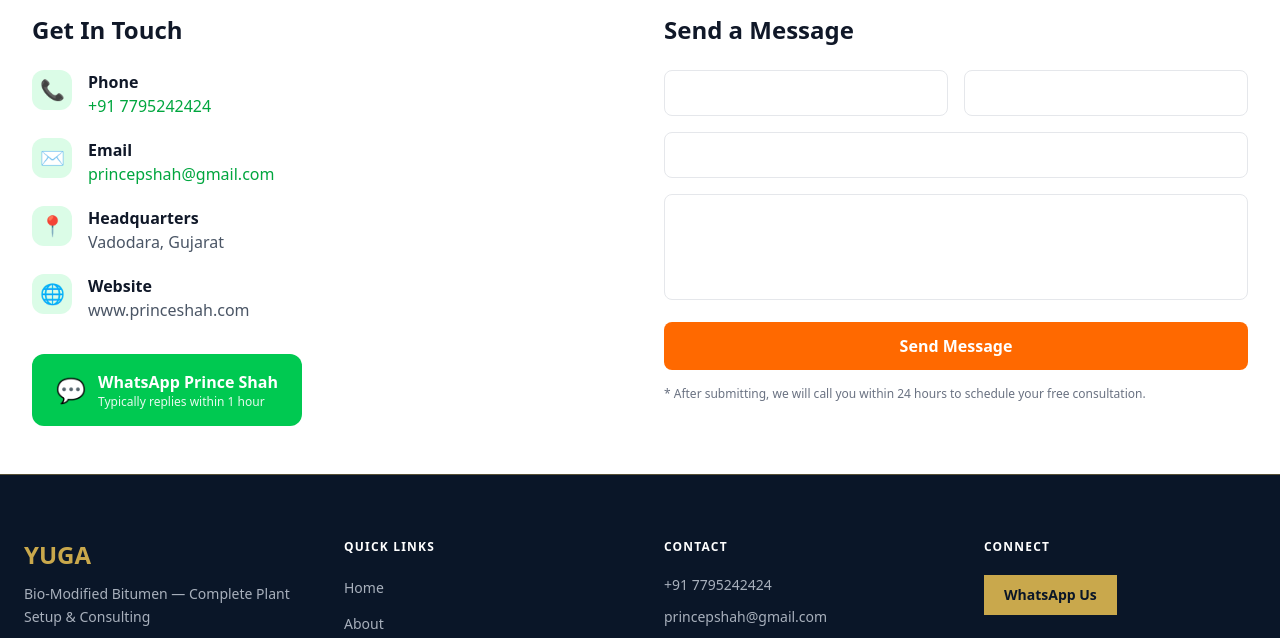
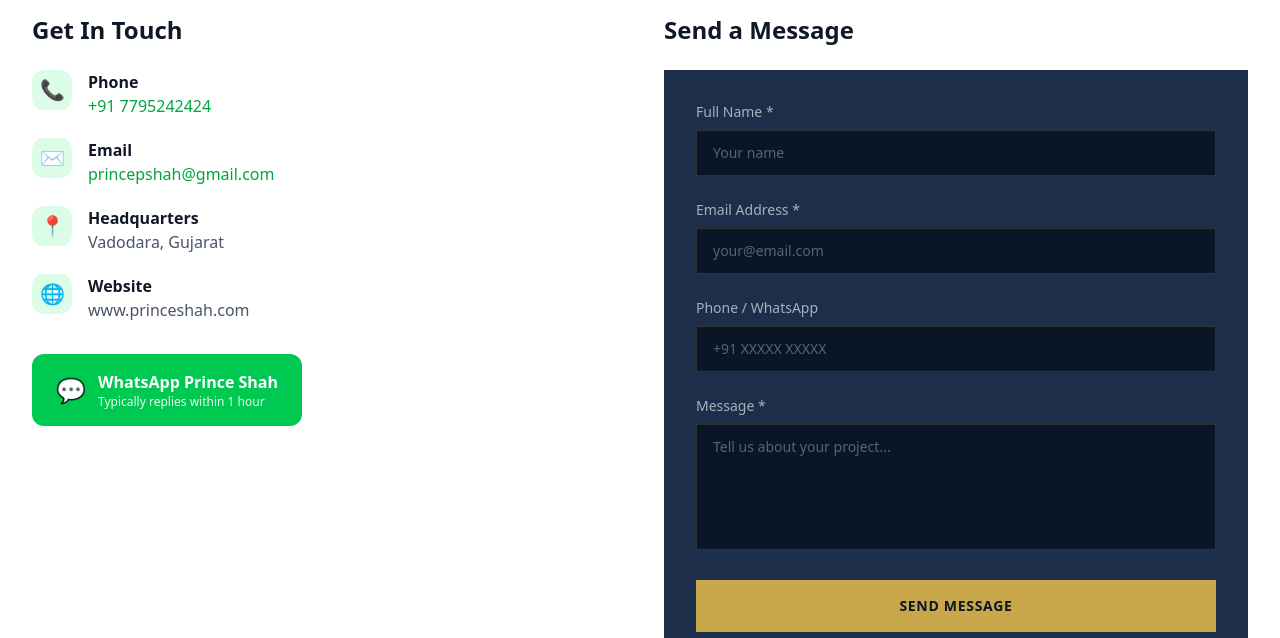
Before and after one commit to pacpltradingdesk-dotcom/yuga-website, a Next.js app: page /contact in a window 1280 px wide. Shown: the part 314-952 px from the top of the page. Built offline with nearby package versions, Linux system fonts and the light colour scheme; no server answers; a web font is replaced by a local one.

Commit message:
feat: redesign ContactForm — dark card, gold focus, redirect to /thank-you

```diff
--- a/components/ContactForm.tsx
+++ b/components/ContactForm.tsx
@@ -1,46 +1,108 @@
 "use client";
 import { useState } from "react";
+import { useRouter } from "next/navigation";
 
 export default function ContactForm() {
-  const [status, setStatus] = useState<"idle" | "sending" | "sent" | "error">("idle");
+  const router = useRouter();
+  const [pending, setPending] = useState(false);
+  const [error, setError] = useState<string | null>(null);
+
+  const formId = process.env.NEXT_PUBLIC_FORMSPREE_ID ?? "YOUR_FORM_ID";
 
   async function handleSubmit(e: React.FormEvent<HTMLFormElement>) {
     e.preventDefault();
-    setStatus("sending");
-    const form = e.currentTarget;
-    const data = new FormData(form);
+    setPending(true);
+    setError(null);
+
+    const data = new FormData(e.currentTarget);
     try {
-      const formId = process.env.NEXT_PUBLIC_FORMSPREE_ID ?? "YOUR_FORM_ID";
       const res = await fetch(`https://formspree.io/f/${formId}`, {
         method: "POST",
         body: data,
         headers: { Accept: "application/json" },
       });
-      if (res.ok) { setStatus("sent"); form.reset(); }
-      else setStatus("error");
+      if (res.ok) {
+        router.push("/thank-you");
+      } else {
+        setError("Could not send message. Please try WhatsApp or email us directly.");
+      }
     } catch {
-      setStatus("error");
+      setError("Network error. Please try again or contact us via WhatsApp.");
+    } finally {
+      setPending(false);
     }
   }
 
   return (
-    <form onSubmit={handleSubmit} className="space-y-4">
-      <div className="grid grid-cols-1 sm:grid-cols-2 gap-4">
-        <input type="text" name="name" required placeholder="Your Name"
-          className="w-full border border-gray-200 rounded-lg px-4 py-3 text-sm focus:outline-none focus:ring-2 focus:ring-green-500" />
-        <input type="tel" name="phone" required placeholder="Your Phone Number"
-          className="w-full border border-gray-200 rounded-lg px-4 py-3 text-sm focus:outline-none focus:ring-2 focus:ring-green-500" />
+    <form onSubmit={handleSubmit} className="bg-brand-card p-8 space-y-6">
+      <div>
+        <label htmlFor="name" className="block text-brand-muted text-sm mb-2">
+          Full Name *
+        </label>
+        <input
+          id="name"
+          name="name"
+          type="text"
+          required
+          placeholder="Your name"
+          className="w-full bg-brand-navy border border-brand-gold/20 text-white placeholder-brand-muted/50 px-4 py-3 text-sm focus:outline-none focus:border-brand-gold transition-colors"
+        />
       </div>
-      <input type="email" name="email" required placeholder="Your Email"
-        className="w-full border border-gray-200 rounded-lg px-4 py-3 text-sm focus:outline-none focus:ring-2 focus:ring-green-500" />
-      <textarea name="message" required placeholder="Tell us about your project..." rows={4}
-        className="w-full border border-gray-200 rounded-lg px-4 py-3 text-sm focus:outline-none focus:ring-2 focus:ring-green-500 resize-none" />
-      <button type="submit" disabled={status === "sending"}
-        className="w-full bg-orange-500 hover:bg-orange-600 disabled:bg-orange-300 text-white py-3 rounded-lg font-bold transition-colors">
-        {status === "sending" ? "Sending…" : "Send Message"}
+
+      <div>
+        <label htmlFor="email" className="block text-brand-muted text-sm mb-2">
+          Email Address *
+        </label>
+        <input
+          id="email"
+          name="email"
+          type="email"
+          required
+          placeholder="your@email.com"
+          className="w-full bg-brand-navy border border-brand-gold/20 text-white placeholder-brand-muted/50 px-4 py-3 text-sm focus:outline-none focus:border-brand-gold transition-colors"
+        />
+      </div>
+
+      <div>
+        <label htmlFor="phone" className="block text-brand-muted text-sm mb-2">
+          Phone / WhatsApp
+        </label>
+        <input
+          id="phone"
+          name="phone"
+          type="tel"
+          placeholder="+91 XXXXX XXXXX"
+          className="w-full bg-brand-navy border border-brand-gold/20 text-white placeholder-brand-muted/50 px-4 py-3 text-sm focus:outline-none focus:border-brand-gold transition-colors"
+        />
+      </div>
+
+      <div>
+        <label htmlFor="message" className="block text-brand-muted text-sm mb-2">
+          Message *
+        </label>
+        <textarea
+          id="message"
+          name="message"
+          required
+          rows={5}
+          placeholder="Tell us about your project..."
+          className="w-full bg-brand-navy border border-brand-gold/20 text-white placeholder-brand-muted/50 px-4 py-3 text-sm focus:outline-none focus:border-brand-gold transition-colors resize-none"
+        />
+      </div>
+
+      {error && (
+        <p className="text-red-400 text-sm border border-red-400/30 bg-red-400/10 px-4 py-3">
+          {error}
+        </p>
+      )}
+
+      <button
+        type="submit"
+        disabled={pending}
+        className="w-full bg-brand-gold text-brand-navy font-bold py-4 text-sm uppercase tracking-wider hover:opacity-90 disabled:opacity-60 disabled:cursor-not-allowed transition-opacity"
+      >
+        {pending ? "Sending..." : "Send Message"}
       </button>
-      {status === "sent" && <p className="text-green-600 text-sm text-center">Message sent! We will contact you within 24 hours.</p>}
-      {status === "error" && <p className="text-red-500 text-sm text-center">Something went wrong. Please call us directly at +91 7795242424.</p>}
     </form>
   );
 }
```
Also changed, not shown: 1 other file (tests, documents, lock files or other folders).
